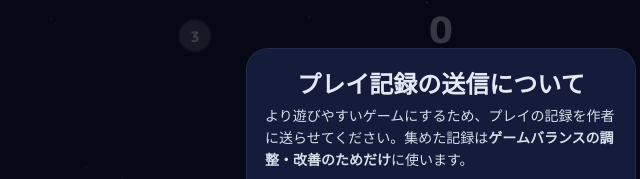
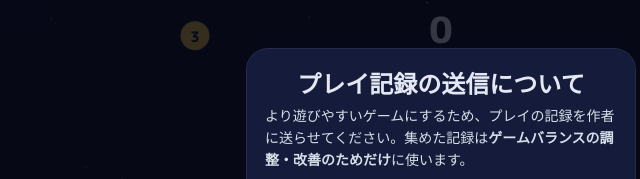
Before and after one commit to tkcy3/lapis, a plain HTML site: page index.html in a window 1280 px wide. Shown: the top 179 px of the page, 199-839 px from the left. Drawn offline with Linux system fonts and the light colour scheme.

Commit message:
LAPIS v0.3.3: 星をいろいろな色に、縁の光を控えめに、衛星をうっすら光る点に
Co-Authored-By: Claude Opus 5.5 <noreply@anthropic.com>
Claude-Session: https://claude.ai/code/session_013kTsaggQbE5J8PEFawtjNx

```diff
--- a/index.html
+++ b/index.html
@@ -102,8 +102,9 @@ footer{width:100%;display:grid;grid-template-columns:auto 1fr auto;gap:10px;alig
 <div class="ov" id="ov"><div class="panel" id="pn"></div></div>
 <script>
 {
-const VER='0.3.2';
+const VER='0.3.3';
 const CHANGES=[
+  ['0.3.3','2026-11-23',['🎨 星をいろいろな色にしました。宇宙は広いので、実際の惑星より色とりどりです','🌘 縁の光をもっと控えめに、衛星をうっすら光る点にしました']],
   ['0.3.2','2026-11-23',['🌘 星を、色だけのまるに変えました。縁には皆既日食のような光が、ふわりとにじみます','🛰 ときどき、小さな衛星を連れた星があらわれます']],
   ['0.3.1','2026-11-23',['🎨 見た目をフラットデザインにして、目にやさしくしました','🌑 宇宙の色を、より深く静かな色合いにしました']],
   ['0.3.0','2026-11-23',['🪐 テーマを宇宙にしました。重力の中心のまわりを、星がゆっくり回ります','🌌 宇宙のチリから銀河まで、18種類の星に育ちます。図鑑に名前も出るようにしました','🎵 BGMを宇宙らしく響くようにしました']],
@@ -117,11 +118,11 @@ const CHANGES=[
 const SHARE_URL='https://docs.google.com/forms/d/e/1FAIpQLSdBYhk-U-cjLdqGzrHpWG4x-LAaB3AlzoVNhb-Pl8HXOlhq8g/formResponse',SHARE_ENTRY='entry.2069165999';
 const FONT="'M PLUS Rounded 1c',system-ui,sans-serif";
 const BODIES=[
-  ['宇宙のチリ','p','#4f4c48','#8c867b'],['小石','p','#6e5f50','#a8927a'],['小惑星','p','#5d6371','#9aa4bb'],['月','p','#b3b7c1','#e8ecf5'],
-  ['赤い惑星','p','#9b4a35','#e27c58'],['水の惑星','p','#2c5996','#73adff'],['ガス惑星','p','#a98150','#ebc289'],['環のある惑星','p','#bfa673','#f1dfae'],
-  ['氷の惑星','p','#468aae','#a6e2ff'],['赤い星','s','#b9402f','#ff7458'],['太陽','s','#d9a136','#ffd57a'],['青い星','s','#5585d6','#a9caff'],
-  ['赤色巨星','s','#c95c38','#ff9d62'],['白色矮星','s','#e3e7f2','#ffffff'],['パルサー','s','#7064cf','#bcaeff'],['星雲','s','#86569a','#f19ad9'],
-  ['ブラックホール','h','#04050b','#f3aa60'],['銀河','s','#3a306e','#f4dca4']
+  ['宇宙のチリ','p','#e06c8a'],['小石','p','#e8925a'],['小惑星','p','#e3c04f'],['月','p','#8fcf62'],
+  ['岩の惑星','p','#3fb89a'],['水の惑星','p','#2f6fd6'],['ガス惑星','p','#8a63d8'],['環のある惑星','p','#d067c4'],
+  ['氷の惑星','p','#4fc3e0'],['若い星','s','#e2584f'],['太陽','s','#f2b03c'],['輝く星','s','#6a8cf0'],
+  ['巨星','s','#ff8a5c'],['白色矮星','s','#eef1fb'],['パルサー','s','#b98af5'],['星雲','s','#ff86b8'],
+  ['ブラックホール','h','#05060c','#f3aa60'],['銀河','s','#3b2f86','#f4dca4']
 ];
 let NOW=0,ROT=0,lastT=0;
 const $=s=>document.querySelector(s);
@@ -258,40 +259,42 @@ function shadeA(hex,k,a){return shade(hex,k).replace('rgb(','rgba(').replace(')'
 function rgba(hex,a){const n=parseInt(hex.slice(1),16);return`rgba(${n>>16},${n>>8&255},${n&255},${a})`}
 function bodyOf(v){return BODIES[(v-1)%BODIES.length]}
 function bodyName(v){const g=Math.floor((v-1)/BODIES.length);return bodyOf(v)[0]+(g?' '+'✦'.repeat(Math.min(g,3)):'')}
-function gemColor(v){return bodyOf(v)[3]}
+function tint(hex,k){const n=parseInt(hex.slice(1),16);return'#'+[n>>16,n>>8&255,n&255].map(z=>Math.round(z+(255-z)*k).toString(16).padStart(2,'0')).join('')}
+function corOf(v){const b=bodyOf(v);return b[3]||tint(b[2],.45)}
+function gemColor(v){return corOf(v)}
 function hr(v,i){const s=Math.sin(v*12.9898+i*78.233)*43758.5453;return s-Math.floor(s)}
 function lum(hex){const n=parseInt(hex.slice(1),16),f=z=>{z/=255;return z<=.03928?z/12.92:Math.pow((z+.055)/1.055,2.4)};return .2126*f(n>>16)+.7152*f(n>>8&255)+.0722*f(n&255)}
 function disc(c,x,y,r,col){c.fillStyle=col;c.beginPath();c.arc(x,y,r,0,TAU);c.fill()}
 /* 縁の光: 皆既日食のコロナのように、ふわふわ漂う控えめなにじみ */
 function corona(c,x,y,r,col,spread,seed,t,a0){
   for(let i=0;i<3;i++){
-    const ph=t/(2600+i*900)+seed*6.283+i*2.1,off=r*.05,cx2=x+Math.cos(ph)*off,cy2=y+Math.sin(ph*1.3)*off;
+    const ph=t/(2600+i*900)+seed*6.283+i*2.1,off=r*.03,cx2=x+Math.cos(ph)*off,cy2=y+Math.sin(ph*1.3)*off;
     const sp=spread*(1+.12*Math.sin(t/1700+i+seed*9)),g=c.createRadialGradient(cx2,cy2,r*.92,cx2,cy2,r*(1+sp));
     g.addColorStop(0,rgba(col,a0*(.9+.1*Math.sin(t/1300+i))));g.addColorStop(.35,rgba(col,a0*.45));g.addColorStop(1,rgba(col,0));
     c.fillStyle=g;c.beginPath();c.arc(cx2,cy2,r*(1+sp),0,TAU);c.fill();
   }
 }
 /* 小さな衛星: 傾いた楕円軌道を回る点。奥側は星の後ろに隠れる */
-function satPath(c,x,y,r,tilt,col,front){c.save();c.translate(x,y);c.rotate(tilt);c.lineWidth=Math.max(.6,r*.025);c.strokeStyle=rgba(col,.16);c.beginPath();c.ellipse(0,0,r*1.5,r*.42,0,front?0:Math.PI,front?Math.PI:TAU);c.stroke();c.restore()}
-function satDot(c,x,y,r,tilt,ph,col,front){const sn=Math.sin(ph);if((sn>=0)!==front)return;const ex=Math.cos(ph)*r*1.5,ey=sn*r*.42,ct=Math.cos(tilt),st=Math.sin(tilt);c.fillStyle=col;c.beginPath();c.arc(x+ex*ct-ey*st,y+ex*st+ey*ct,Math.max(1.3,r*.075),0,TAU);c.fill()}
+function satPath(c,x,y,r,tilt,col,front){c.save();c.translate(x,y);c.rotate(tilt);c.lineWidth=Math.max(.6,r*.025);c.strokeStyle=rgba(col,.06);c.beginPath();c.ellipse(0,0,r*1.5,r*.42,0,front?0:Math.PI,front?Math.PI:TAU);c.stroke();c.restore()}
+function satDot(c,x,y,r,tilt,ph,col,front){const sn=Math.sin(ph);if((sn>=0)!==front)return;const ex=Math.cos(ph)*r*1.5,ey=sn*r*.42,ct=Math.cos(tilt),st=Math.sin(tilt);const px=x+ex*ct-ey*st,py=y+ex*st+ey*ct,rr=Math.max(2.4,r*.15),g=c.createRadialGradient(px,py,0,px,py,rr);g.addColorStop(0,rgba(col,.55));g.addColorStop(.35,rgba(col,.22));g.addColorStop(1,rgba(col,0));c.fillStyle=g;c.beginPath();c.arc(px,py,rr,0,TAU);c.fill()}
 function sats(o,v){if(bodyOf(v)[0]==='環のある惑星')return 2;if(!o||o.id==null)return 0;const h=hr(o.id,97);return h<.06?2:h<.24?1:0}
 function drawBody(c,x,y,r,v,t,o){
-  t=t||0;const b=bodyOf(v),k=b[1],col=b[2],cor=b[3],g=Math.floor((v-1)/BODIES.length);
+  t=t||0;const b=bodyOf(v),k=b[1],col=b[2],cor=corOf(v),g=Math.floor((v-1)/BODIES.length);
   const seed=o&&o.id!=null?hr(o.id,31):hr(v,31),ns=sats(o,v),tilt=-.35+(seed-.5)*.5,spd=t/(5200+seed*2600);
   c.save();
-  corona(c,x,y,r*.9,cor,k==='p'?.2:k==='h'?.34:.3,seed,t,k==='p'?.42:.62);
+  corona(c,x,y,r*.9,cor,k==='p'?.1:k==='h'?.2:.14,seed,t,k==='p'?.22:k==='h'?.45:.3);
   if(g>=1){c.lineWidth=Math.max(.8,r*.035);c.strokeStyle=rgba('#e9cf86',.55);c.beginPath();c.arc(x,y,r*1.3,0,TAU);c.stroke()}
   if(g>=2){c.beginPath();c.arc(x,y,r*1.42,0,TAU);c.stroke()}
-  if(ns){satPath(c,x,y,r,tilt,cor,false);for(let i=0;i<ns;i++)satDot(c,x,y,r,tilt,spd+i*Math.PI*.9,cor,false)}
+  if(ns){satPath(c,x,y,r,tilt,cor,false);for(let i=0;i<ns;i++)satDot(c,x,y,r,tilt,spd+i*Math.PI*.9,tint(cor,.5),false)}
   disc(c,x,y,r*.9,col);
-  if(ns){satPath(c,x,y,r,tilt,cor,true);for(let i=0;i<ns;i++)satDot(c,x,y,r,tilt,spd+i*Math.PI*.9,cor,true)}
+  if(ns){satPath(c,x,y,r,tilt,cor,true);for(let i=0;i<ns;i++)satDot(c,x,y,r,tilt,spd+i*Math.PI*.9,tint(cor,.5),true)}
   const s=String(v),fs=r*(s.length>1?.76:.92),dark=lum(col)>.42;
   c.font=`800 ${fs}px ${FONT}`;c.textAlign='center';c.textBaseline='middle';
   c.fillStyle=dark?'#1b1f3a':'#ffffff';c.fillText(s,x,y+fs*.05);
   c.restore();
 }
 function drawOrb(c,x,y,r,light,dark,sym,rim){
-  corona(c,x,y,r*.9,rim||light,.24,.3,NOW,.5);
+  corona(c,x,y,r*.9,rim||light,.12,.3,NOW,.28);
   disc(c,x,y,r*.9,light);
   c.strokeStyle='#fff';c.lineWidth=r*.2;c.lineCap='round';c.beginPath();
   c.moveTo(x-r*.4,y);c.lineTo(x+r*.4,y);if(sym==='+'){c.moveTo(x,y-r*.4);c.lineTo(x,y+r*.4)}c.stroke();c.lineCap='butt';
--- a/sw.js
+++ b/sw.js
@@ -1,5 +1,5 @@
 // LAPIS: offline cache. Network first so updates arrive; cache as fallback.
-const C='lapis-v6',FILES=['./','./index.html','./manifest.json','./icon-192.png','./icon-512.png'];
+const C='lapis-v7',FILES=['./','./index.html','./manifest.json','./icon-192.png','./icon-512.png'];
 self.addEventListener('install',e=>{e.waitUntil(caches.open(C).then(c=>c.addAll(FILES)));self.skipWaiting();});
 self.addEventListener('activate',e=>{e.waitUntil(caches.keys().then(ks=>Promise.all(ks.filter(k=>k.startsWith('lapis-')&&k!==C).map(k=>caches.delete(k)))));self.clients.claim();});
 self.addEventListener('fetch',e=>{if(e.request.method!=='GET')return;
```
Also changed, not shown: apple-touch-icon.png, favicon.png, icon-192.png, icon-512.png.
